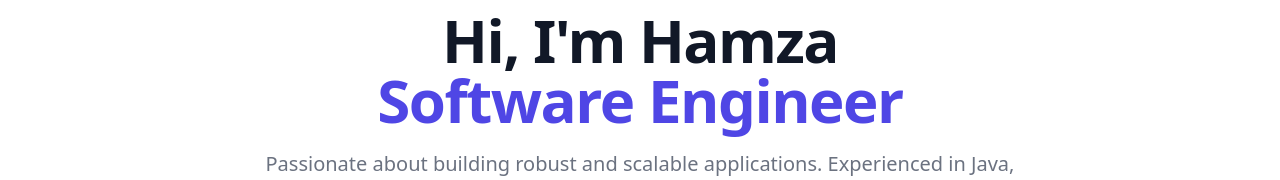
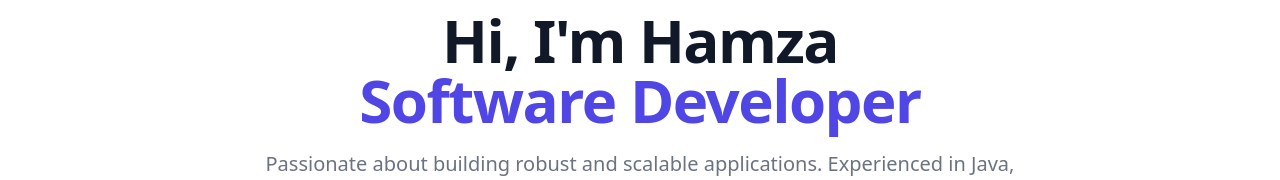
Before and after one commit to hamzalach02/portfolio_website, a Next.js app: page / in a window 1280 px wide. Shown: the part 151-331 px from the top of the page. Built offline with nearby package versions, Linux system fonts and the light colour scheme; no server answers; the database is empty.

Commit message:
Update Hero.tsx

```diff
--- a/src/app/components/Hero.tsx
+++ b/src/app/components/Hero.tsx
@@ -11,7 +11,7 @@ const Hero = () => {
 
           <h1 className="text-4xl tracking-tight font-extrabold text-gray-900 dark:text-white sm:text-5xl md:text-6xl">
             <span className="block">Hi, I'm Hamza</span>
-            <span className="block text-indigo-600 dark:text-indigo-400">Software Engineer</span>
+            <span className="block text-indigo-600 dark:text-indigo-400">Software Developer</span>
           </h1>
           <p className="mt-3 max-w-md mx-auto text-base text-gray-500 dark:text-gray-300 sm:text-lg md:mt-5 md:text-xl md:max-w-3xl">
             Passionate about building robust and scalable applications. Experienced in Java, JavaScript, Python, and more.
```
